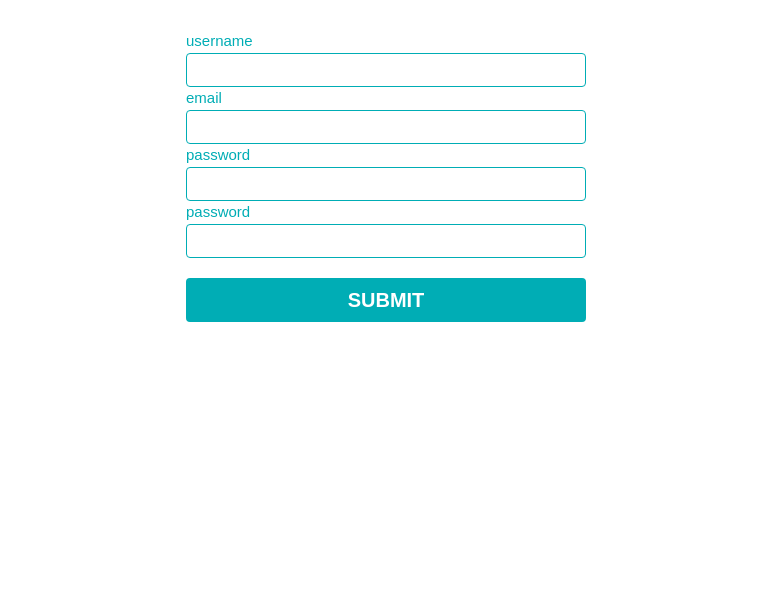
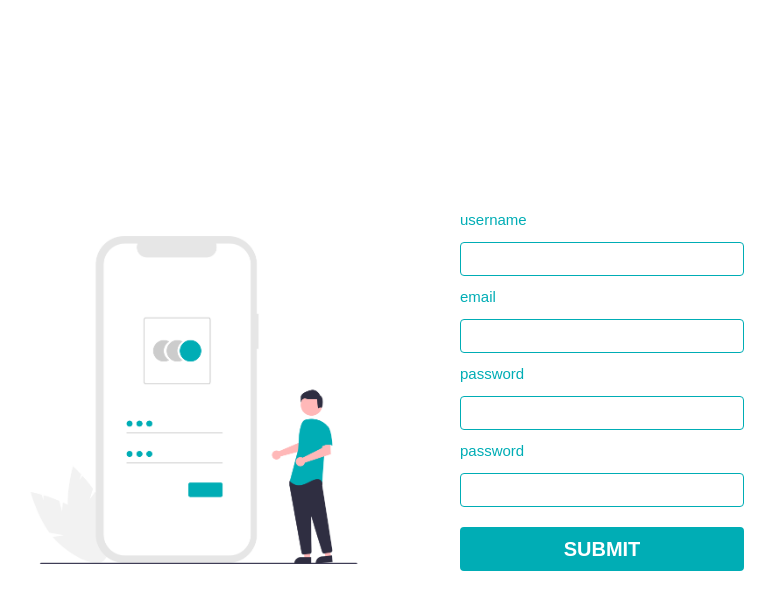
Before and after one commit to hannakozak/event-planner-app, a React (Create React App) app in the folder client/: page /signup in a window 1280 px wide. Shown: the top 610 px of the page, without its empty margins (254-1029 px from the left). Built offline with nearby package versions, Linux system fonts and the light colour scheme.

Commit message:
feat: add sign up view

```diff
--- a/client/src/App.tsx
+++ b/client/src/App.tsx
@@ -1,13 +1,13 @@
 import React from 'react';
 import { Route, Routes } from 'react-router-dom';
 import { Home } from './views/Home/Home';
-import { SignUp } from './views/Signup/Signup';
+import { Signup } from './views/Signup/Signup';
 
 const App = () => {
   return (
     <Routes>
       <Route path="/" element={<Home />} />
-      <Route path="/signup" element={<SignUp />} />
+      <Route path="/signup" element={<Signup />} />
     </Routes>
   );
 };
--- a/client/src/components/SignupForm/SignupForm.styled.ts
+++ b/client/src/components/SignupForm/SignupForm.styled.ts
@@ -16,13 +16,23 @@ export const LabelStyled = styled.label`
   font-size: ${({ theme }) => theme.fontSize.xxs};
   color: ${({ theme }) => theme.colors.primary3};
   font-weight: 500;
+  margin: 1rem 0;
 `;
 
 export const FormStyled = styled.form`
   display: flex;
   flex-direction: column;
-  justify-content: space-around;
   margin: 0 auto;
   max-width: 500px;
   padding: 30px 50px;
+  width: 100vw;
+  @media ${({ theme }) => theme.device.mobileM} {
+  width: 70vw;
+  }
+  @media ${({ theme }) => theme.device.tablet} {
+  width: 40vw;
+  }
+  @media ${({ theme }) => theme.device.laptop} {
+    width: 30vw;
+  }
 `;
--- /dev/null
+++ b/client/src/views/Signup/Signup.styled.ts
@@ -0,0 +1,27 @@
+import styled from 'styled-components';
+
+export const SignupWrapper = styled.div`
+  height: 100vh;
+  display: flex;
+  flex-direction: column;
+  justify-content: center;
+  align-items: center;
+  margin: 0 10rem;
+  @media ${({ theme }) => theme.device.tablet} {
+   display: flex;
+   flex-direction: row;
+  }
+`;
+
+export const SignupImage = styled.img`
+  width: 50%;
+  @media ${({ theme }) => theme.device.mobileM} {
+    width: 70%;
+  }
+  @media ${({ theme }) => theme.device.tablet} {
+    width: 50%;
+  }
+  @media ${({ theme }) => theme.device.laptop} {
+    width: 40%;
+  }
+`;
--- a/client/src/views/Signup/Signup.tsx
+++ b/client/src/views/Signup/Signup.tsx
@@ -1,6 +1,16 @@
 import React from 'react';
 import { SignupForm } from '../../components/SignupForm/SignupForm';
+import { SignupWrapper, SignupImage } from './Signup.styled';
+import signupImage from '../../assets/images/undraw_Access_account_re_8spm.png';
+import { Heading } from '../../components/Typography/Typography';
 
-export const SignUp = () => {
-  return <SignupForm />;
+export const Signup = () => {
+  return (
+    <SignupWrapper>
+      <SignupImage src={signupImage} alt="undraw_Access_account" />
+      <div>
+        <SignupForm />;
+      </div>
+    </SignupWrapper>
+  );
 };
```
Also changed, not shown: client/src/assets/images/undraw_Access_account_re_8spm.png (added).
